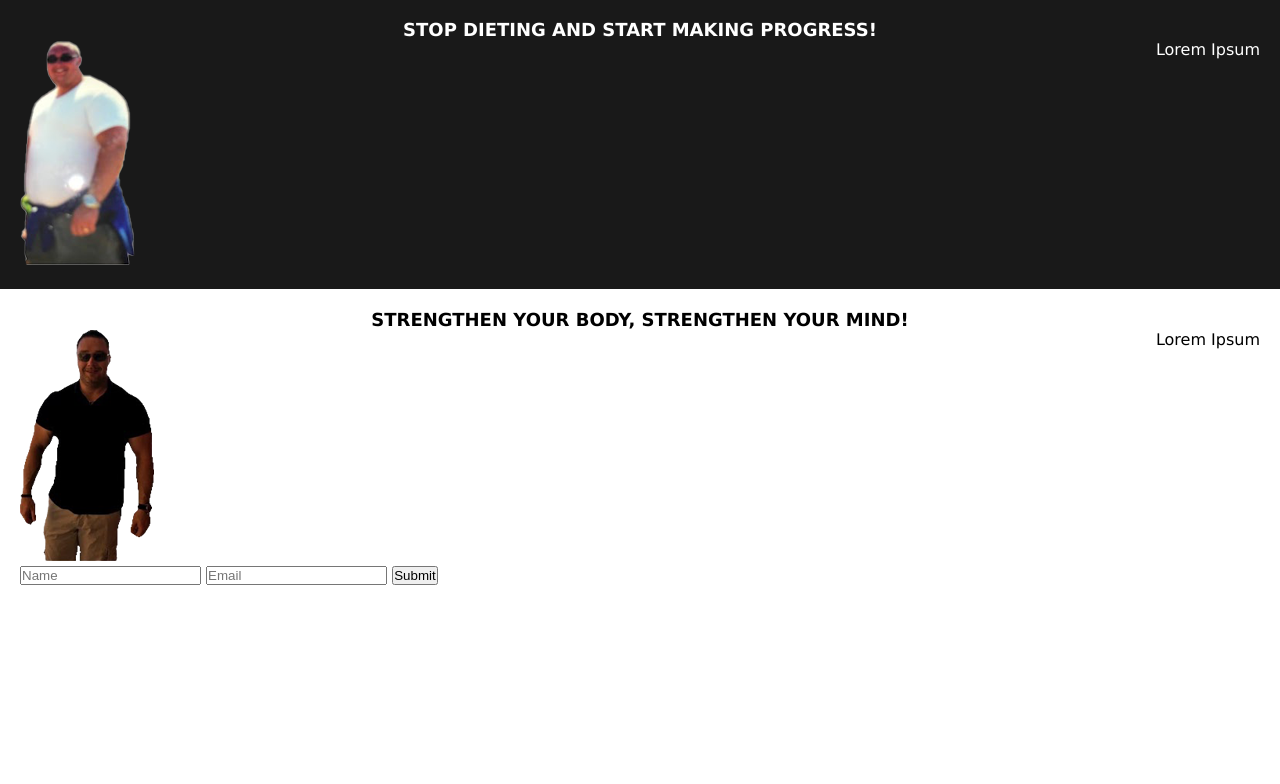
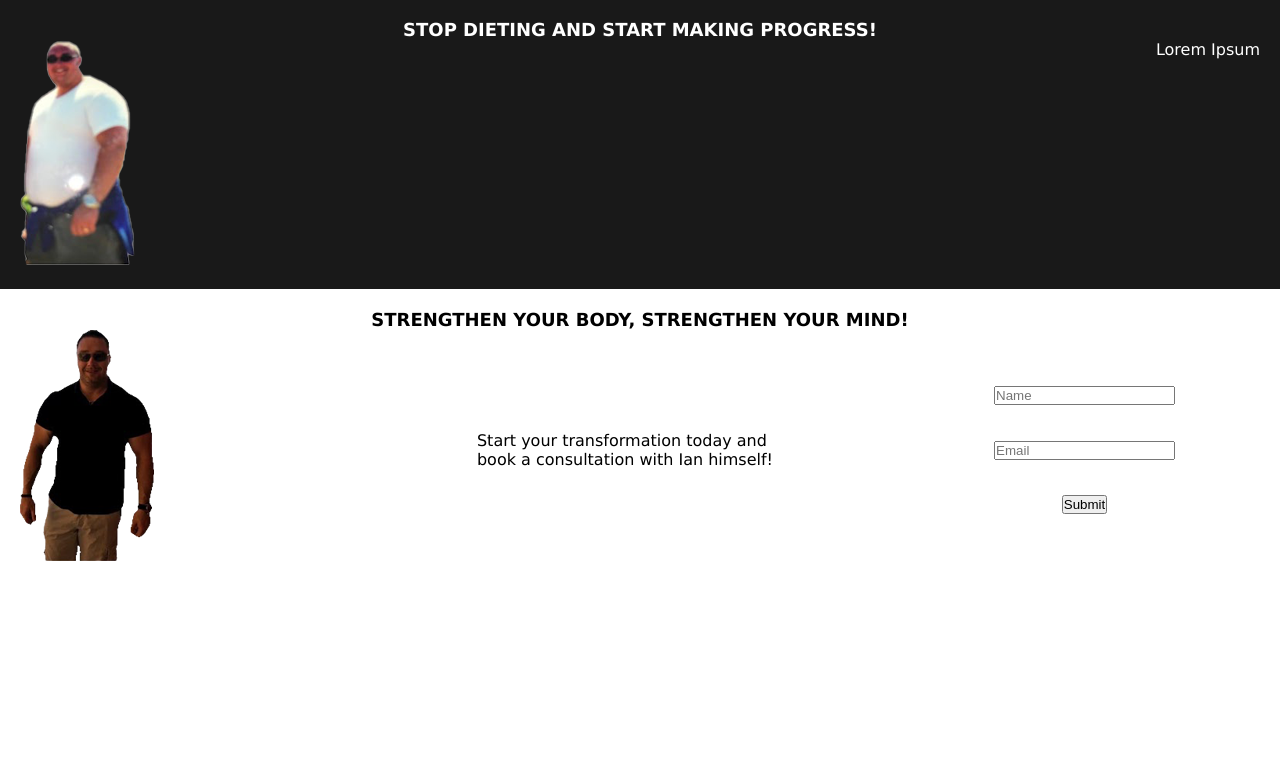
Before and after one commit to Glassy1982/ig, a Flask app: page / in a window 1280 px wide. Shown: the part 1121-1905 px from the top of the page. Run offline with Flask 2, Linux system fonts and the light colour scheme.

Commit message:
wrapped bookConsult form & p in flex-box

```diff
--- a/static/style.css
+++ b/static/style.css
@@ -180,8 +180,24 @@ nav a:hover {
     text-align: center;
     font-size: large;
 }
+.flexSpace {
+    float: right;
+    display: flex;
+    justify-content: space-between;
+    width: 70%;
+    align-items: center;
+}
 #bookConsult p {
-    float: right;
+    padding-right: 30px;
+    padding-top: 20px;
+    width: 40%;
+}
+#bookConsult form {
+    margin-top: 20px;
+    height: 200px;
+    display: flex;
+    flex-direction: column;
+    justify-content: space-evenly;
 }
 
 
@@ -232,6 +248,7 @@ nav a:hover {
     .popUpInfo {
         font-size: 13px;
     }
+
 }
 
 @media screen and (max-width: 700px){
--- a/templates/layout.html
+++ b/templates/layout.html
@@ -67,12 +67,16 @@
             <div id="bookConsult">
                 <h1>STRENGTHEN YOUR BODY, STRENGTHEN YOUR MIND!</h1>
                 <img src="/static/images/igblack.png">
-                <p>Lorem Ipsum</p>
-                <form>
-                    <input type="text" id="name" name="name" placeholder="Name">
-                    <input type="email" id="email" name="email" placeholder="Email">
-                    <input type="submit">
-                </form>
+                <div class="flexSpace">
+                    <p>Start your transformation today and book a consultation
+                    with Ian himself!</p>
+                    <form>
+                        <input type="text" id="name" name="name" placeholder="Name">
+                        <input type="email" id="email" name="email" placeholder="Email">
+                        <input type="submit">
+                    </form>
+
+                </div>
             </div>
         </div>
     </body>
```
